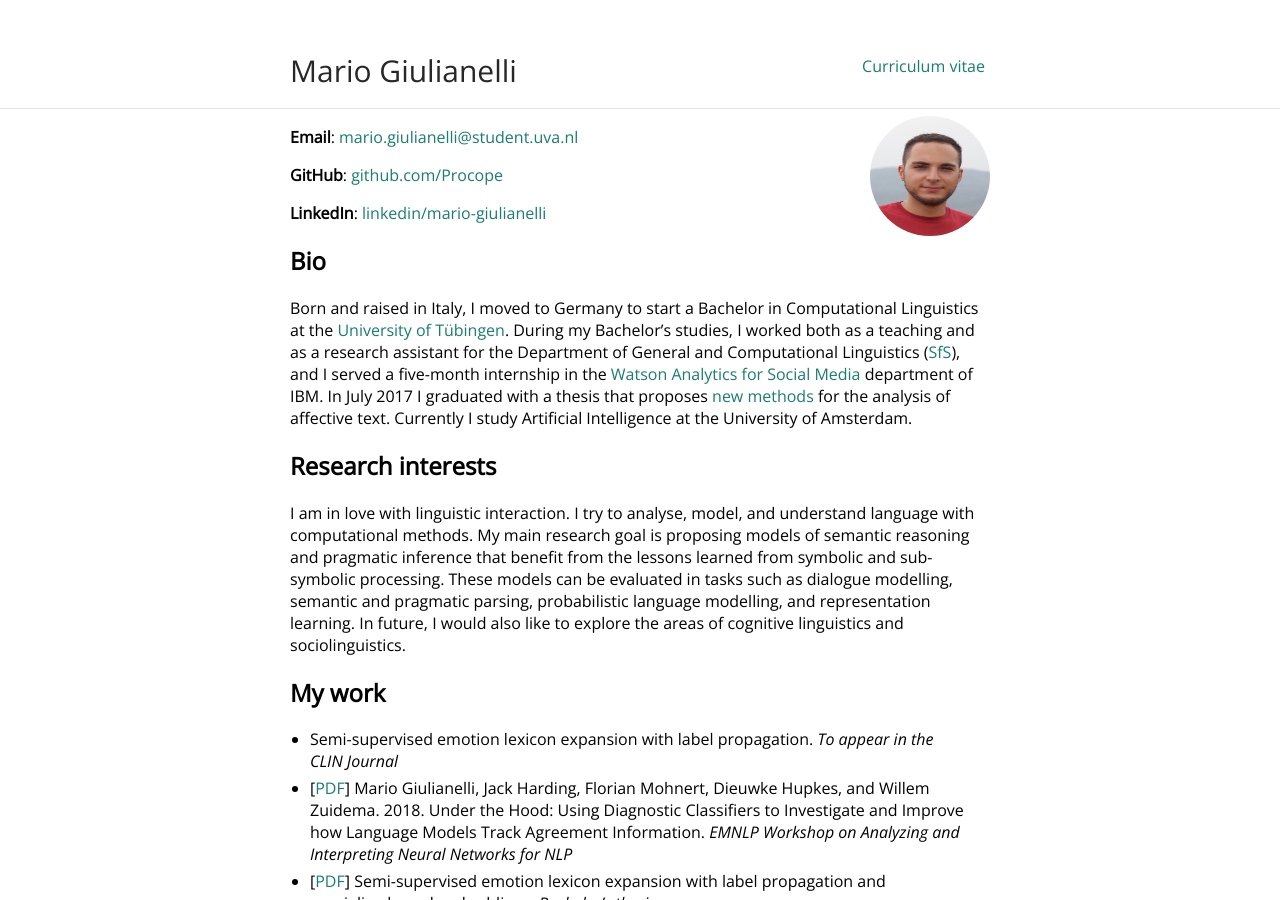
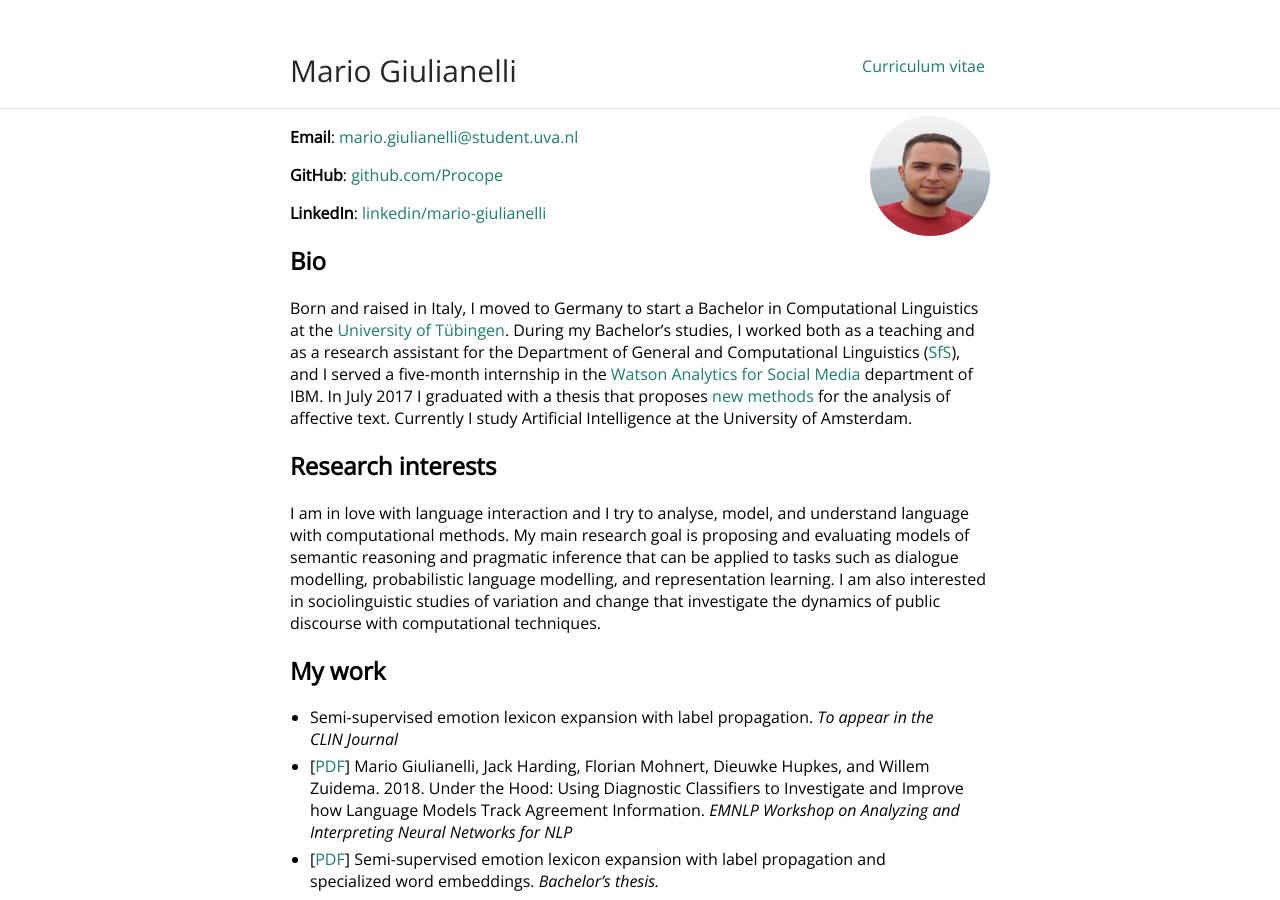
Before and after one commit to glnmario/glnmario.github.io, a Jekyll site: the page built from index.md, in a window 1280 px wide and 900 px high. Built offline with Jekyll 4.4.1, drawn with Linux system fonts in a browser that asks for light colours.

Commit message:
Update index.md

```diff
--- a/index.md
+++ b/index.md
@@ -18,8 +18,7 @@ thesis that proposes [new methods](https://arxiv.org/abs/1708.03910) for the ana
 Currently I study Artificial Intelligence at the University of Amsterdam.
 
 ## Research interests
-I am in love with linguistic interaction. I try to analyse, model, and understand language with computational methods. My main research goal is proposing models of semantic reasoning and pragmatic inference that benefit from the lessons learned from symbolic and sub-symbolic processing.
-These models can be evaluated in tasks such as dialogue modelling, semantic and pragmatic parsing, probabilistic language modelling, and representation learning. In future, I would also like to explore the areas of cognitive linguistics and sociolinguistics.
+I am in love with language interaction and I try to analyse, model, and understand language with computational methods. My main research goal is proposing and evaluating models of semantic reasoning and pragmatic inference that can be applied to tasks such as dialogue modelling, probabilistic language modelling, and representation learning. I am also interested in sociolinguistic studies of variation and change that investigate the dynamics of public discourse with computational techniques.
 
 ## My work
 - Semi-supervised emotion lexicon expansion with label propagation. _To appear in the CLIN Journal_
```
